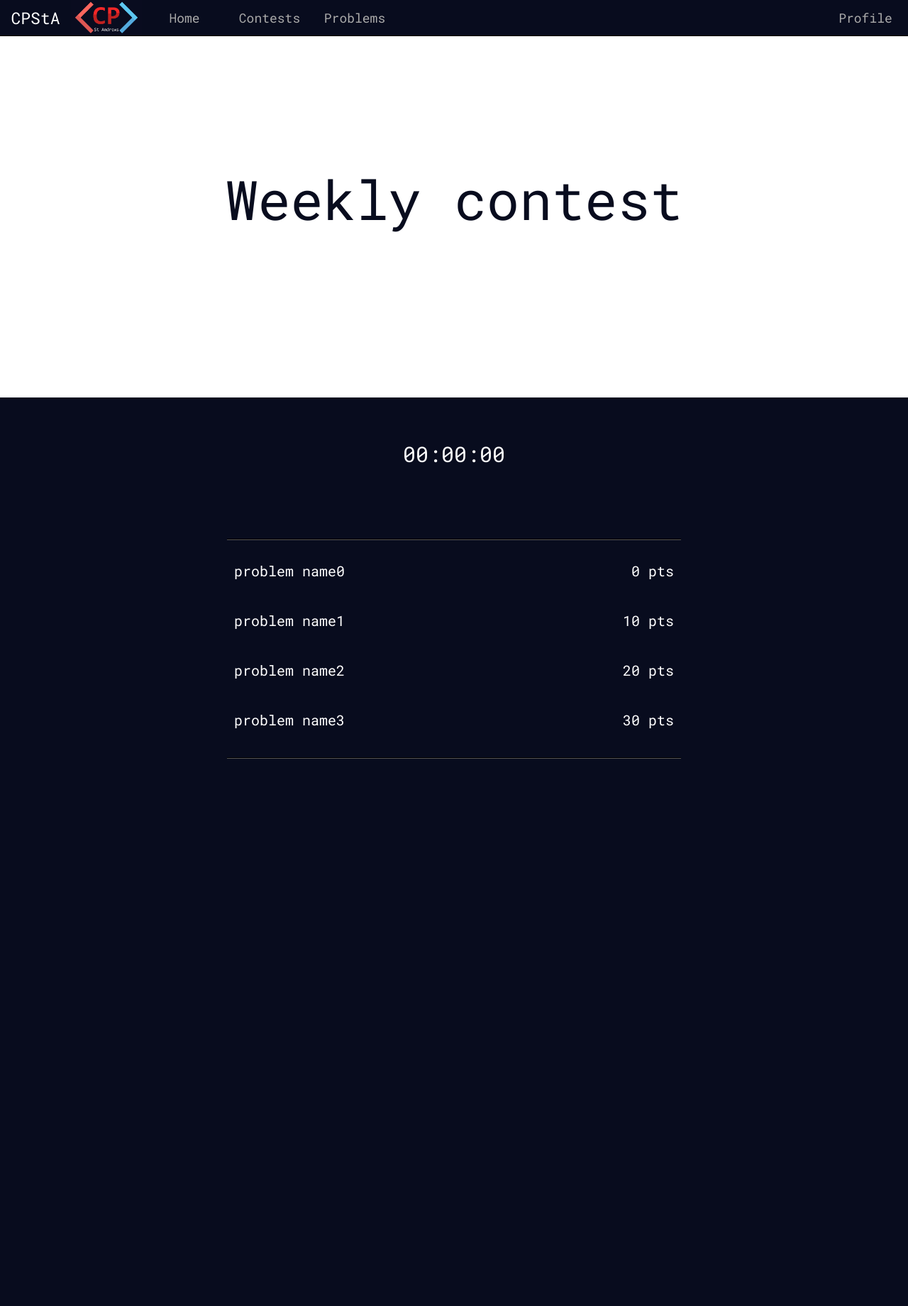
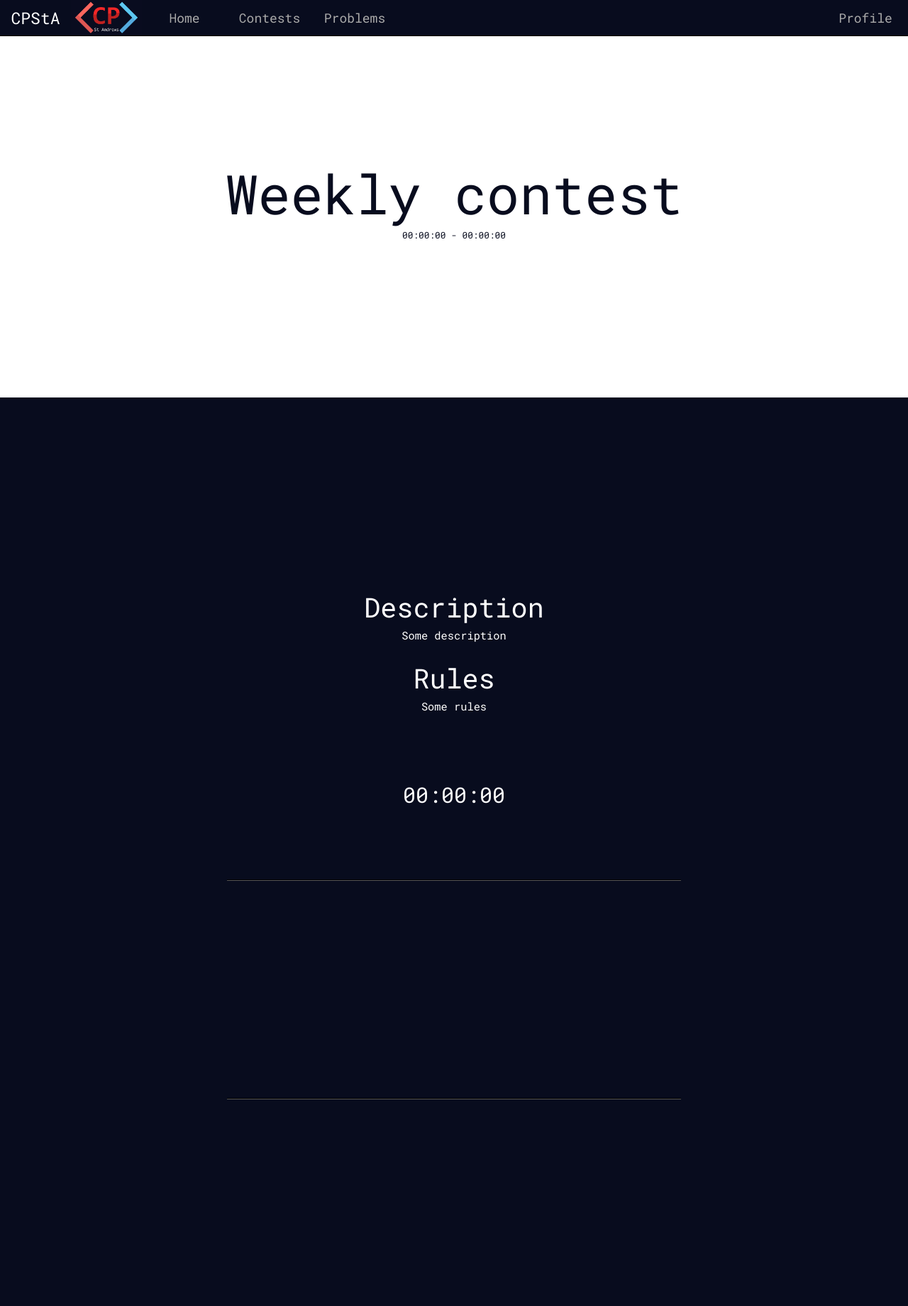
Before and after one commit to quangvn2508/CPStAServer, a web app: file public/contest.html in a window 1280 px wide. Shown: the whole page at 71% size. Before the commit the page ends 1069 px from the top, so only its background shows below. Run offline with its HTML, style and script files only (its server is not run), Linux system fonts and the light colour scheme.

Commit message:
Edit contest, contest

```diff
--- a/public/contest.html
+++ b/public/contest.html
@@ -36,9 +36,22 @@
     </nav>
 
     <!-- Main content -->
-    <div class="one-section">
-        <div class="centering-text">
+    <div class="full-size-page two-sec-page">
+        <div class="two-section-page-title">
             <div class="two-section-page-name" id="name">Weekly contest</div>
+            <div class="two-section-page-para" id="time">00:00:00 - 00:00:00</div>
+        </div>
+    </div>
+    <div class="d-container bg-DarkBlue">
+        <div class="thin-container">
+            <div class="info-section">
+                <div class="section-name">Description</div>
+                <div class="section-info" id="description">Some description</div>
+            </div>
+            <div class="info-section">
+                <div class="section-name">Rules</div>
+                <div class="section-info" id="rule">Some rules</div>
+            </div>
         </div>
     </div>
     <div class="full-size-page bg-DarkBlue">
@@ -50,7 +63,6 @@
         </div>
     </div>
 
-
     <!-- scripts -->
     <script src="javascripts/nav.js"></script>
     <script src="javascripts/contest.js"></script>
--- a/public/edit_contest.html
+++ b/public/edit_contest.html
@@ -48,10 +48,10 @@
                     <input class="form-element form-text-style form-element-8-col" type="datetime-local" id="endTime">
 
                     <span class="form-element form-text-style form-element-4-col">Contest description:</span>
-                    <div class="form-element form-div-input form-text-style form-element-8-col" contenteditable="true" data-text="Brief description" id="description"></div>
+                    <textarea class="form-element form-div-input form-text-style form-element-8-col" data-text="Brief description" id="description"></textarea>
 
                     <span class="form-element form-text-style form-element-4-col">Contest rule:</span>
-                    <div class="form-element form-div-input form-text-style form-element-8-col" contenteditable="true" data-text="Contest's Rules" id="rule"></div>
+                    <textarea class="form-element form-div-input form-text-style form-element-8-col" data-text="Contest's Rules" id="rule"></textarea>
 
                     <span class="form-element form-text-style form-element-4-col">Testers:</span>
                     <input class="form-element form-text-style form-element-8-col" placeholder="Add a tester" type="text" id="tester-add">
--- a/public/javascripts/contest.js
+++ b/public/javascripts/contest.js
@@ -1,9 +1,42 @@
 contest = function(){
     const problem_list = document.getElementById("problem-list");
+    const timer = document.getElementById("timer")
+    const elements_id = ["name", "time", "description", "rule"];
+    const params = nav.getUrlParams();
+    const URL = window.location;
+    var xmlhttp, url, res, i, elements = {}, startTime, endTime;
 
+    /**
+     * Go to problem page
+     */
     function toProblem() {
         location.href = './problem.html?id=' + this.id;
     }
+
+    init = function(){
+        for (i = 0; i < elements_id.length; i++) {
+            elements[elements_id[i]] = document.getElementById(elements_id[i]);
+        }
+
+        xmlhttp = new XMLHttpRequest();
+        url = URL.protocol + "//" + URL.host + "/contest";
+        if (params['id'] !== undefined) {
+            url = url + '/' +  params['id'];
+        }
+
+        xmlhttp.onreadystatechange = function() {
+
+            if (this.readyState == 4) {
+                res = JSON.parse(this.response);
+                console.log(res);
+                if (this.status === 200) setupPage(res);
+                else alert(res.msg);
+            }
+        };
+        xmlhttp.open("GET", url, true);
+        xmlhttp.setRequestHeader('Authorization', 'bearer ' + localStorage.getItem('token'));
+        xmlhttp.send();
+    }();
 
     /**
      * Create problem as list item then return this
@@ -20,11 +53,25 @@ contest = function(){
         return li;
     }
 
-
-    // example of adding problem list
-    for (var i = 0; i < 5; i++) {
-        var temp = createProblemLi("prob-id" + i, "problem name" + i, 10*i);
-        temp.onclick = toProblem;
-        problem_list.appendChild(temp);
+    function setupPage(_obj) {
+        console.log(_obj);
+        console.log(_obj['problems']);
+        startTime = new Date(_obj['startTime']);
+        endTime = new Date(_obj['endTime']);
+        elements['name'].innerHTML = _obj['name'];
+        elements['time'].innerHTML = startTime.toLocaleString() + " - " + endTime.toLocaleString();
+        elements['description'].innerHTML = _obj['description'];
+        elements['rule'].innerHTML = _obj['rule'];
+        for (i = 0; i < _obj['score'].length; i++) {
+            var temp;
+            if (_obj['problems'].length <= i) {
+                temp = createProblemLi("prob-id" + i, "problem " + i, _obj['score'][i]);
+            }
+            else {
+                temp = createProblemLi(_obj['problems'][i]['_id'], _obj['problems'][i]['name'], _obj['score'][i]);
+                temp.onclick = toProblem;
+            }
+            problem_list.appendChild(temp);
+        }
     }
 }();
--- a/public/stylesheets/contest.css
+++ b/public/stylesheets/contest.css
@@ -4,6 +4,31 @@
 
     position: relative;
     padding-top: 50px;
+}
+
+.info-section {
+    width: 100%;
+    height: auto;
+
+    margin: 20px 0px;
+}
+
+.section-name {
+    width: 100%;
+    height: auto;
+
+    text-align: center;
+    font-size: 3vmax;
+    color: #ffffff;
+}
+
+.section-info {
+    width: 100%;
+    padding: 5px;
+
+    text-align: center;
+    font-size: 1.2vmax;
+    color: #ffffff;
 }
 
 .timer {
@@ -15,6 +40,7 @@
     color: #ffffff;
 }
 
+
 .problems-container {
     width: 100%;
     height: 310px;
@@ -25,7 +51,7 @@
     border-bottom: 2px groove #555555;
 
     position: relative;
-    margin-top: 100px;
+    margin: 100px 0px;
 }
 
 .contest-list-style {
--- a/routes/problem.js
+++ b/routes/problem.js
@@ -66,7 +66,7 @@ problemRouter.route('/admin/:problemId')
             if (problem === null) {
                 res.statusCode = 404;
                 res.setHeader('Content-Type', 'application/json');
-                res.json({status: "Cannot find problem with this id"});
+                res.json({status: "Cannot find the problem"});
             }
             else if (problem.owner.toString() !== user_id) {
                 res.statusCode = 401;
@@ -77,7 +77,7 @@ problemRouter.route('/admin/:problemId')
                 return problem.updateOne(req.body);
             }
         })
-        .catch((problem) => {
+        .then((problem) => {
             res.statusCode = 200;
             res.setHeader('Content-Type', 'application/json');
             res.json(problem);
```
Also changed, not shown: authenticate.js (+6 -1 lines), public/javascripts/edit_contest.js (+8 -5 lines), routes/contest.js (+37 -9 lines).
